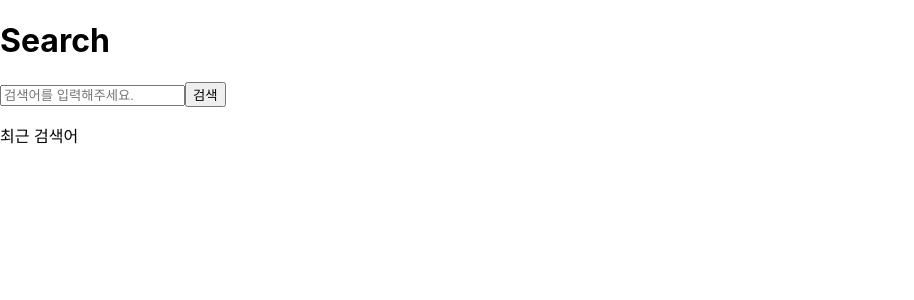
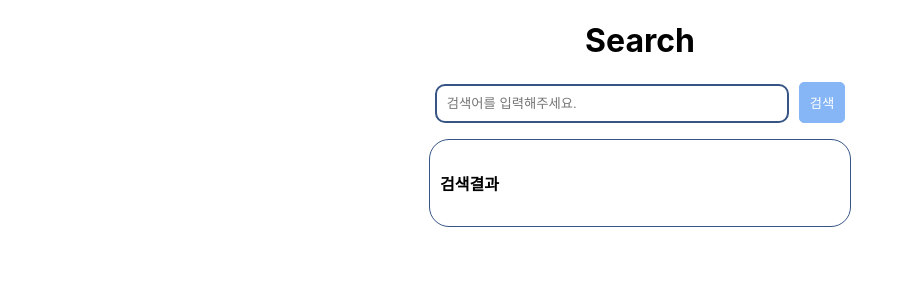
Before and after one commit to jjjiyoung0130/Practice_APICall, a React (Create React App) app in the folder Javascript/lastflow_search/: page / in a window 1280 px wide. Shown: the top 300 px of the page, without its empty margins (0-914 px from the left). Built offline with nearby package versions, Linux system fonts and the light colour scheme.

Commit message:
feat(jjjiyoung0130) 01/03 : input 클릭 시 최근 검색어 보이게 구현 중

```diff
--- a/Javascript/lastflow_search/src/layout/Header.js
+++ b/Javascript/lastflow_search/src/layout/Header.js
@@ -1,4 +1,16 @@
+import styled from "styled-components";
+
 const Header = () => {
-  return <h1>Search</h1>;
+  return (
+    <Styled.Wrapper>
+      <h1>Search</h1>
+    </Styled.Wrapper>
+  );
 };
 export default Header;
+const Wrapper = styled.div`
+  display: flex;
+  align-items: center;
+  justify-content: center;
+`;
+const Styled = { Wrapper };
--- a/Javascript/lastflow_search/src/pages/main/main.js
+++ b/Javascript/lastflow_search/src/pages/main/main.js
@@ -1,11 +1,15 @@
 import axios from "axios";
-import { useEffect, useState } from "react";
+import { useEffect, useRef, useState } from "react";
+import { styled } from "styled-components";
 
 const MainPage = () => {
   const [search, setSearch] = useState("");
   const [searchResult, setSearchResult] = useState([]);
   const [error, setError] = useState(null);
   const [recentSearch, setRecentSearch] = useState([]);
+  const [showRecentSearches, setShowRecentSearches] = useState(false);
+
+  const wrapperRef = useRef(null);
 
   useEffect(() => {
     const storedSearches = localStorage.getItem("recentSearches");
@@ -45,33 +49,157 @@ const MainPage = () => {
       setSearchResult([]);
     }
   };
+
+  const handleInputClick = () => {
+    setShowRecentSearches(true);
+    console.log(showRecentSearches);
+  };
+
+  /* const handleOutsideClick = (e) => {
+    // 현재 요소를 포함한 가장 가까운 조상 요소 중 클래스가 "recentSearchContainer"인 요소를 찾고 없으면 false
+    if (e.target.closest(".recentSearchContainer") === null) {
+      setShowRecentSearches(false);
+    }
+  }; */
+  /* const handleOutsideClick = (e) => {
+    if (e.target.closest(".recentSearchContainer") === null) {
+      setShowRecentSearches((prev) => {
+        // 현재 상태 값에 따라 업데이트
+        return prev ? false : prev;
+      });
+    }
+  }; */
+  const handleOutsideClick = (e) => {
+    if (wrapperRef.current && !wrapperRef.current.contains(e.target)) {
+      setShowRecentSearches((prev) => !prev);
+      console.log(showRecentSearches);
+    }
+  };
+
+  useEffect(() => {
+    if (showRecentSearches) {
+      document.addEventListener("click", handleOutsideClick);
+    } else {
+      document.removeEventListener("click", handleOutsideClick);
+    }
+    return () => {
+      document.removeEventListener("click", handleOutsideClick);
+    };
+  }, [showRecentSearches]);
+
   return (
-    <>
-      <input
-        value={search}
-        onChange={(e) => setSearch(e.target.value)}
-        placeholder="검색어를 입력해주세요."
-      />
-      <button onClick={handleSearch}>검색</button>
+    <Styled.Wrapper>
+      <div>
+        <Styled.SearchInput
+          value={search}
+          onChange={(e) => setSearch(e.target.value)}
+          onClick={handleInputClick}
+          placeholder="검색어를 입력해주세요."
+        />
+        <Styled.SerachButton onClick={handleSearch}>검색</Styled.SerachButton>
+      </div>
+
+      <Styled.RecentSearchContainer
+        $show={showRecentSearches}
+        className="recentSearchContainer"
+      >
+        {showRecentSearches && (
+          <div>
+            <h5>최근 검색어</h5>
+            <ul>
+              {recentSearch.map((recent, index) => (
+                <Styled.RecentSearch key={index}>{recent}</Styled.RecentSearch>
+              ))}
+            </ul>
+          </div>
+        )}
+      </Styled.RecentSearchContainer>
 
       <div>
         {error ? (
           <p>{error}</p>
         ) : (
-          <ul>
+          <Styled.ResultContents>
+            <h4>검색결과</h4>
             {searchResult.map((search, index) => (
-              <li key={index}>{search}</li>
+              <Styled.SearchResult key={index}>{search}</Styled.SearchResult>
             ))}
-          </ul>
+          </Styled.ResultContents>
         )}
       </div>
-      <p>최근 검색어</p>
-      <ul>
-        {recentSearch.map((recent, index) => (
-          <li key={index}>{recent}</li>
-        ))}
-      </ul>
-    </>
+    </Styled.Wrapper>
   );
 };
 export default MainPage;
+
+const Wrapper = styled.div`
+  display: flex;
+  flex-direction: column;
+  align-items: center;
+  justify-content: center;
+`;
+
+const SearchInput = styled.input`
+  width: 330px;
+  padding: 10px;
+  border: 2px solid #365486;
+  border-radius: 10px;
+`;
+
+const SerachButton = styled.button`
+  padding: 10px;
+  margin-left: 10px;
+  background-color: #86b6f6;
+  border: 1px solid #86b6f6;
+  border-radius: 5px;
+  color: white;
+  cursor: pointer;
+`;
+
+const ResultContents = styled.ul`
+  width: 400px;
+  border: 1px solid #365486;
+  border-radius: 20px;
+  padding: 10px;
+`;
+
+const SearchResult = styled.li`
+  list-style: none;
+  padding: 0;
+  margin: 0;
+  color: ${(props) =>
+    props.search && props.children.includes(props.search)
+      ? "#ffff99"
+      : "black"};
+`;
+
+const RecentSearchContainer = styled.div`
+  width: 300px;
+  border: 1px solid #365486;
+  border-radius: 10px;
+  display: ${(props) => (props.$show ? "inline-block" : "none")};
+  position: absolute;
+  background-color: white;
+  z-index: 1;
+`;
+
+const RecentSearch = styled.li`
+  list-style: none;
+  padding: 10px;
+  margin: 0;
+  cursor: pointer;
+
+  &:hover {
+    background-color: #f0f0f0;
+  }
+`;
+
+const Styled = {
+  Wrapper,
+  SearchInput,
+  SerachButton,
+  ResultContents,
+  SearchResult,
+  RecentSearchContainer,
+  RecentSearch,
+};
```
